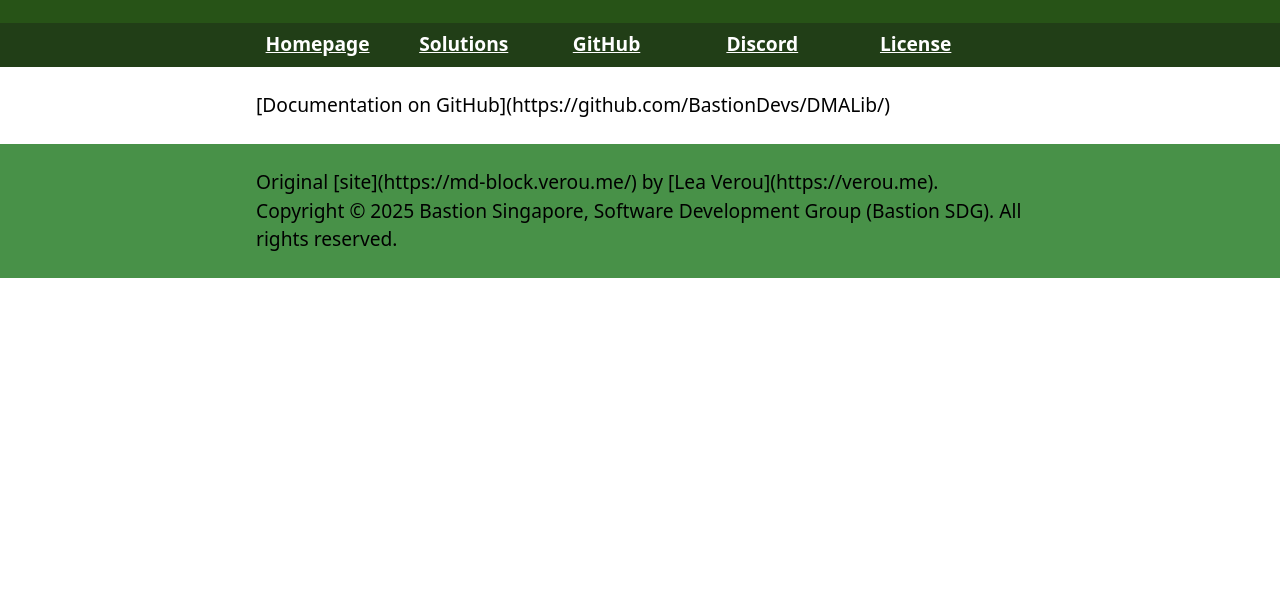
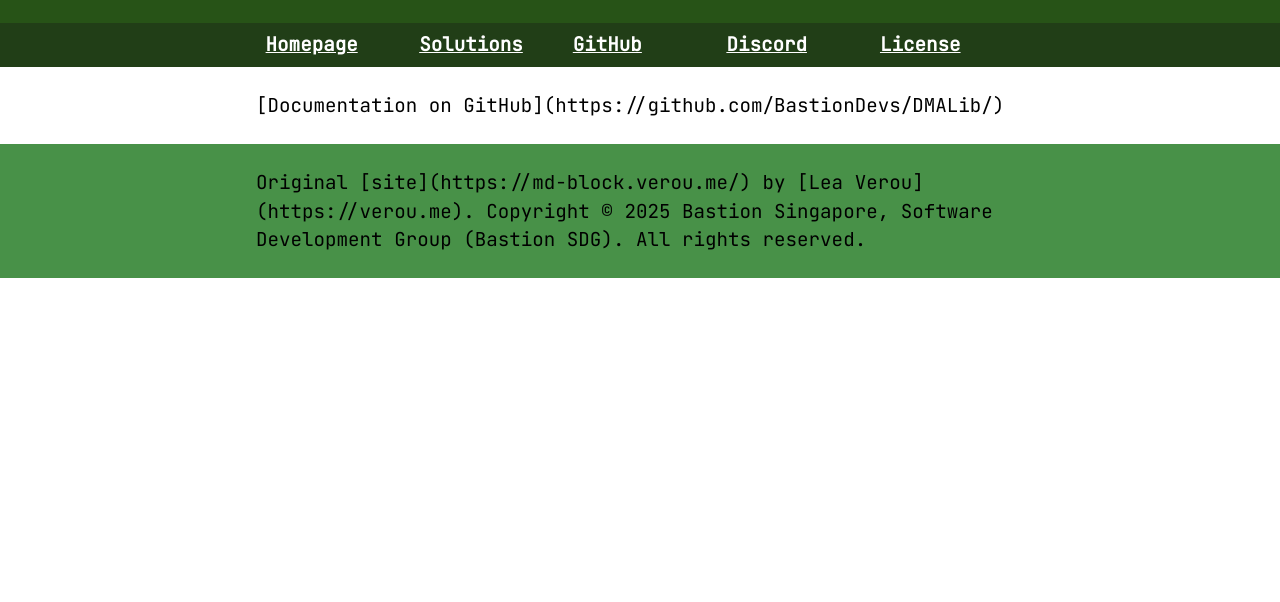
Before and after one commit to BastionDevs/unPlugged, a plain HTML site: page index.html in a window 1280 px wide. Shown: the part 198-800 px from the top of the page. Drawn offline with Linux system fonts and the light colour scheme; a small style sheet from the web is missing.

Commit message:
Changed to Jetbrains Mono from Google Fonts

```diff
--- a/index.html
+++ b/index.html
@@ -1,6 +1,7 @@
 <!doctype html>
 <html lang="en">
     <head>
+
 <!-- Google tag (gtag.js) -->
 <script async src="https://www.googletagmanager.com/gtag/js?id=G-LLB8LGRYMM"></script>
 <script>
@@ -13,6 +14,11 @@
         <meta charset="UTF-8">
         <meta name="viewport" content="width=device-width, initial-scale=1.0">
         <title>unPlugged</title>
+
+	<style>
+	@import url('https://fonts.googleapis.com/css2?family=JetBrains+Mono&display=swap');
+	</style>
+
         <script type="module" src="https://md-block.verou.me/md-block.js"></script>
         <link rel="stylesheet" href="style.css">
         <link rel="stylesheet" href="https://live.prismjs.com/prism-live.css">
--- a/style.css
+++ b/style.css
@@ -14,7 +14,7 @@ body {
     flex-flow: column;
     min-height: 100vh;
     margin: 0;
-    font: 120%/1.5 system-ui, sans-serif;
+    font: 120%/1.5 'JetBrains Mono', system-ui, sans-serif; /* Updated font */
 }
 
 a {
@@ -26,7 +26,7 @@ a:where(:visited) {
 }
 
 pre, code {
-    font-family: Consolas, "Liberation Mono", Menlo, Courier, monospace;
+    font-family: 'JetBrains Mono', Consolas, "Liberation Mono", Menlo, Courier, monospace; /* Updated font */
 }
 
 input, select, textarea {
```
